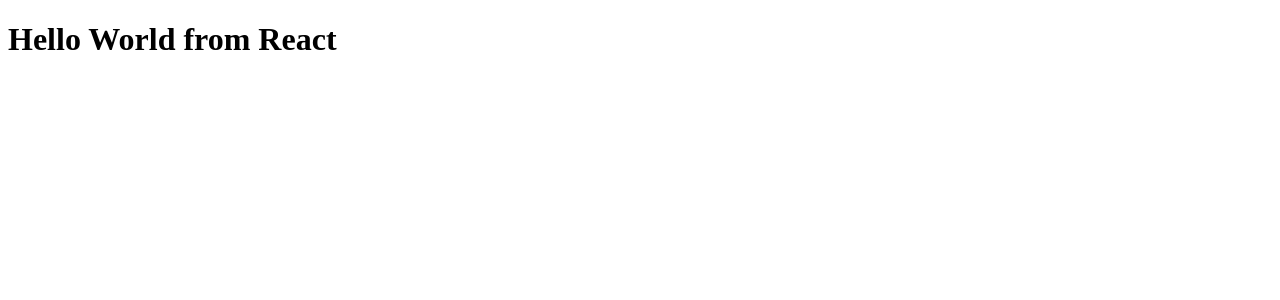
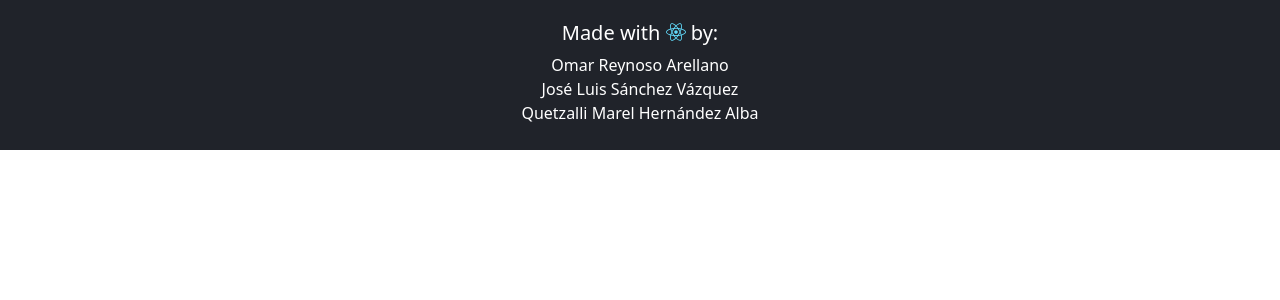
Before and after one commit to LobiLux-Dev/Proyecto-Final-5to-Semestre, a React (Create React App) app in the folder frontend/: page / in a window 1280 px wide. Shown: the top 300 px of the page. Built offline with nearby package versions, Linux system fonts and the light colour scheme.

Commit message:
creating footer

```diff
--- a/frontend/package.json
+++ b/frontend/package.json
@@ -7,8 +7,11 @@
     "@types/node": "^16.18.3",
     "@types/react": "^18.0.25",
     "@types/react-dom": "^18.0.9",
+    "bootstrap": "^5.2.3",
     "react": "^18.2.0",
+    "react-bootstrap": "^2.6.0",
     "react-dom": "^18.2.0",
+    "react-icons": "^4.6.0",
     "react-scripts": "5.0.1",
     "typescript": "^4.9.3"
   },
--- /dev/null
+++ b/frontend/src/App.css
@@ -0,0 +1,23 @@
+footer {
+  color: #fff;
+  padding: 1rem;
+  height: 150px;
+  background: #20232a;
+}
+
+footer > div {
+  text-align: center;
+  margin-top: 5px;
+}
+
+footer > div > h5 > svg#react-icon {
+  bottom: 3px;
+  color: #61dafb;
+  position: relative;
+}
+
+footer > div > ul {
+  margin: 0;
+  padding-left: 0;
+  list-style: none;
+}
--- a/frontend/src/App.tsx
+++ b/frontend/src/App.tsx
@@ -1,5 +1,25 @@
+import './App.css'
+import { FaReact } from 'react-icons/fa'
+
 const App = () => {
-  return <h1>Hello World from React</h1>
+  return (
+    <>
+      <header></header>
+      <main></main>
+      <footer>
+        <div>
+          <h5>
+            Made with <FaReact title='React JS/TS' id='react-icon' /> by:
+          </h5>
+          <ul>
+            <li>Omar Reynoso Arellano</li>
+            <li>José Luis Sánchez Vázquez</li>
+            <li>Quetzalli Marel Hernández Alba</li>
+          </ul>
+        </div>
+      </footer>
+    </>
+  )
 }
 
 export default App
--- a/frontend/src/index.tsx
+++ b/frontend/src/index.tsx
@@ -1,5 +1,6 @@
 import { StrictMode } from 'react'
 import ReactDOM from 'react-dom/client'
+import 'bootstrap/dist/css/bootstrap.min.css'
 
 import App from './App'
 
```
Also changed, not shown: 2 other files (tests, documents, lock files or other folders).
